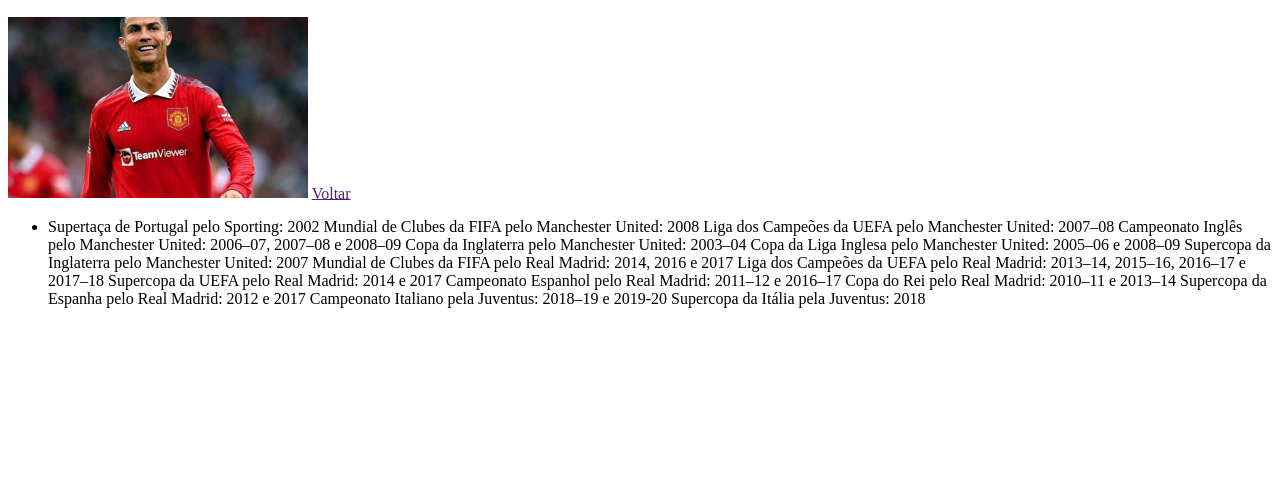
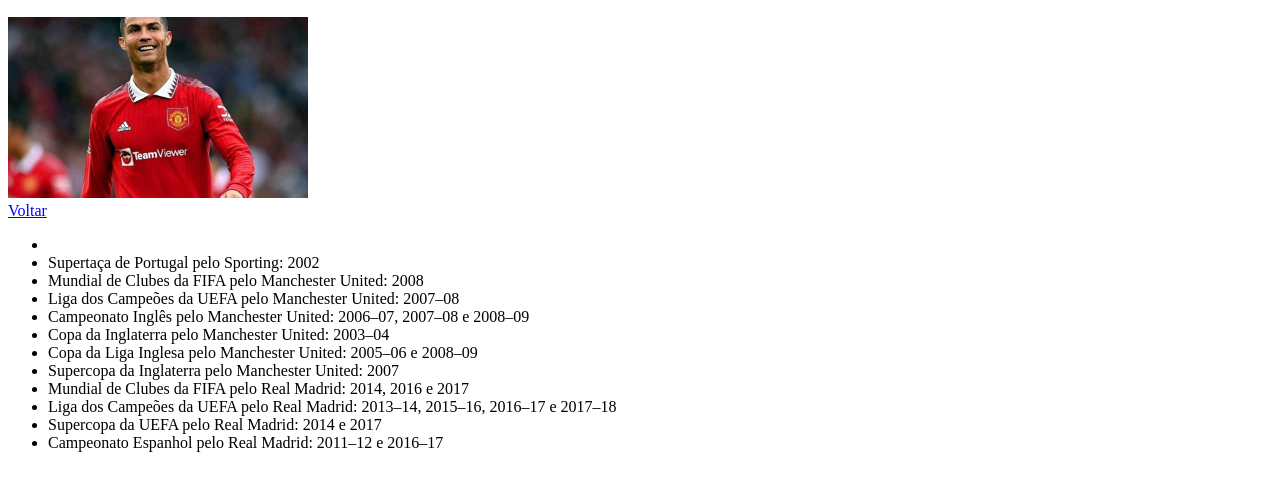
Before and after one commit to pablonicoletti3/primeiro-site, a plain HTML site: page cristiano-ronaldo.html in a window 1280 px wide. Shown: the part 110-600 px from the top of the page. Drawn offline with Linux system fonts and the light colour scheme.

Commit message:
estrelas

```diff
--- a/cristiano-ronaldo.html
+++ b/cristiano-ronaldo.html
@@ -1,32 +1,35 @@
 <!DOCTYPE html>
 <html lang="en">
+
 <head>
     <meta charset="UTF-8">
     <meta http-equiv="X-UA-Compatible" content="IE=edge">
     <meta name="viewport" content="width=device-width, initial-scale=1.0">
     <title>Document</title>
 </head>
+
 <body>
     <h1> Cristiano Ronaldo</h1>
     <H2>Jogador de Futebol </H2>
     <img src="cristiano-ronaldo-web1.jpg" alt="" width="300">
-    <a href=""> Voltar </a>
+    <br>
+    <a href="index.html"> Voltar </a>
     <ul>
-    <li>Supertaça de Portugal pelo Sporting: 2002
-        Mundial de Clubes da FIFA pelo Manchester United: 2008
-        Liga dos Campeões da UEFA pelo Manchester United: 2007–08
-        Campeonato Inglês pelo Manchester United: 2006–07, 2007–08 e 2008–09
-        Copa da Inglaterra pelo Manchester United: 2003–04
-        Copa da Liga Inglesa pelo Manchester United: 2005–06 e 2008–09
-        Supercopa da Inglaterra pelo Manchester United: 2007
-        Mundial de Clubes da FIFA pelo Real Madrid: 2014, 2016 e 2017
-        Liga dos Campeões da UEFA pelo Real Madrid: 2013–14, 2015–16, 2016–17 e 2017–18
-        Supercopa da UEFA pelo Real Madrid: 2014 e 2017
-        Campeonato Espanhol pelo Real Madrid: 2011–12 e 2016–17
-        Copa do Rei pelo Real Madrid: 2010–11 e 2013–14
-        Supercopa da Espanha pelo Real Madrid: 2012 e 2017
-        Campeonato Italiano pela Juventus: 2018–19 e 2019-20
-        Supercopa da Itália pela Juventus: 2018 </li>
-   </ul>
+        <li>
+        <li>Supertaça de Portugal pelo Sporting: 2002  </li>
+        <li>Mundial de Clubes da FIFA pelo Manchester United: 2008  </li>
+        <li> Liga dos Campeões da UEFA pelo Manchester United: 2007–08  </li>
+        <li> Campeonato Inglês pelo Manchester United: 2006–07, 2007–08 e 2008–09  </li>
+        <li> Copa da Inglaterra pelo Manchester United: 2003–04  </li>
+        <li> Copa da Liga Inglesa pelo Manchester United: 2005–06 e 2008–09  </li>
+        <li> Supercopa da Inglaterra pelo Manchester United: 2007  </li>
+        <li> Mundial de Clubes da FIFA pelo Real Madrid: 2014, 2016 e 2017  </li>
+        <li> Liga dos Campeões da UEFA pelo Real Madrid: 2013–14, 2015–16, 2016–17 e 2017–18  </li>
+        <li> Supercopa da UEFA pelo Real Madrid: 2014 e 2017  </li>
+        <li> Campeonato Espanhol pelo Real Madrid: 2011–12 e 2016–17  </li>
+            </p>
+
+    </ul>
 </body>
+
 </html>
```
Also changed, not shown: index.html (added, +26 -0 lines), michael-Jordan.html (+1 -1 lines), michael-jackson.html (+1 -1 lines).
